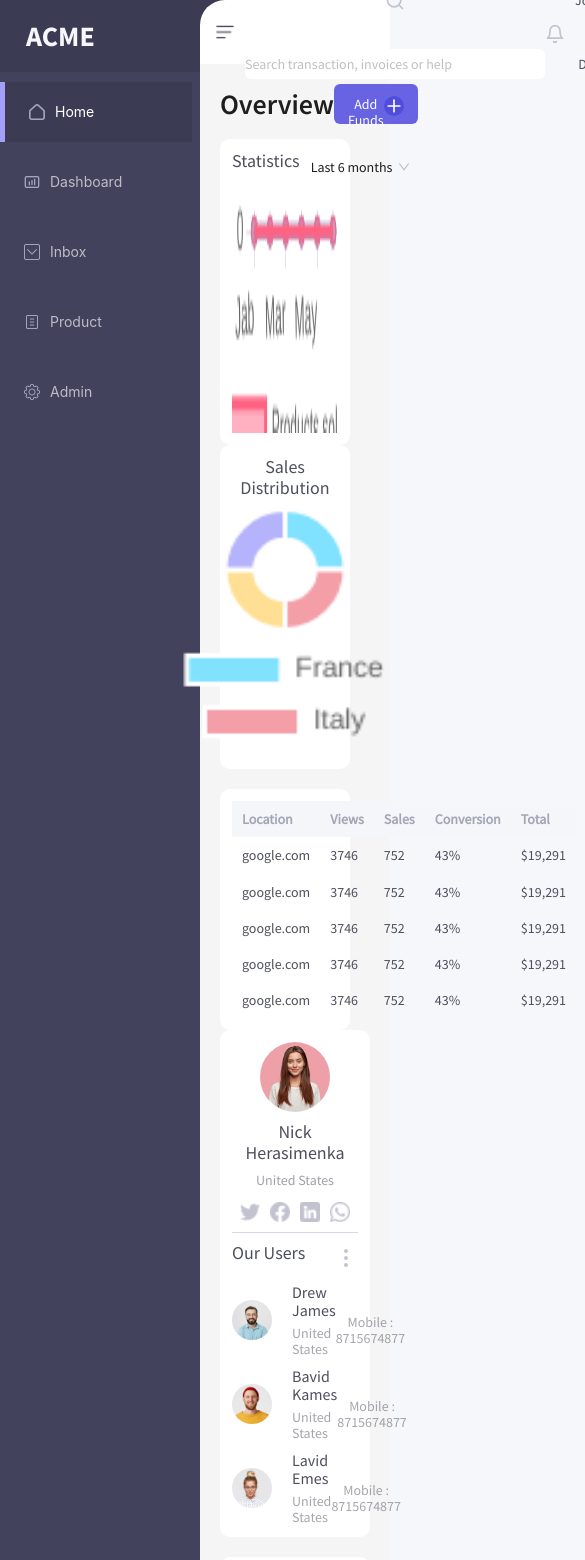
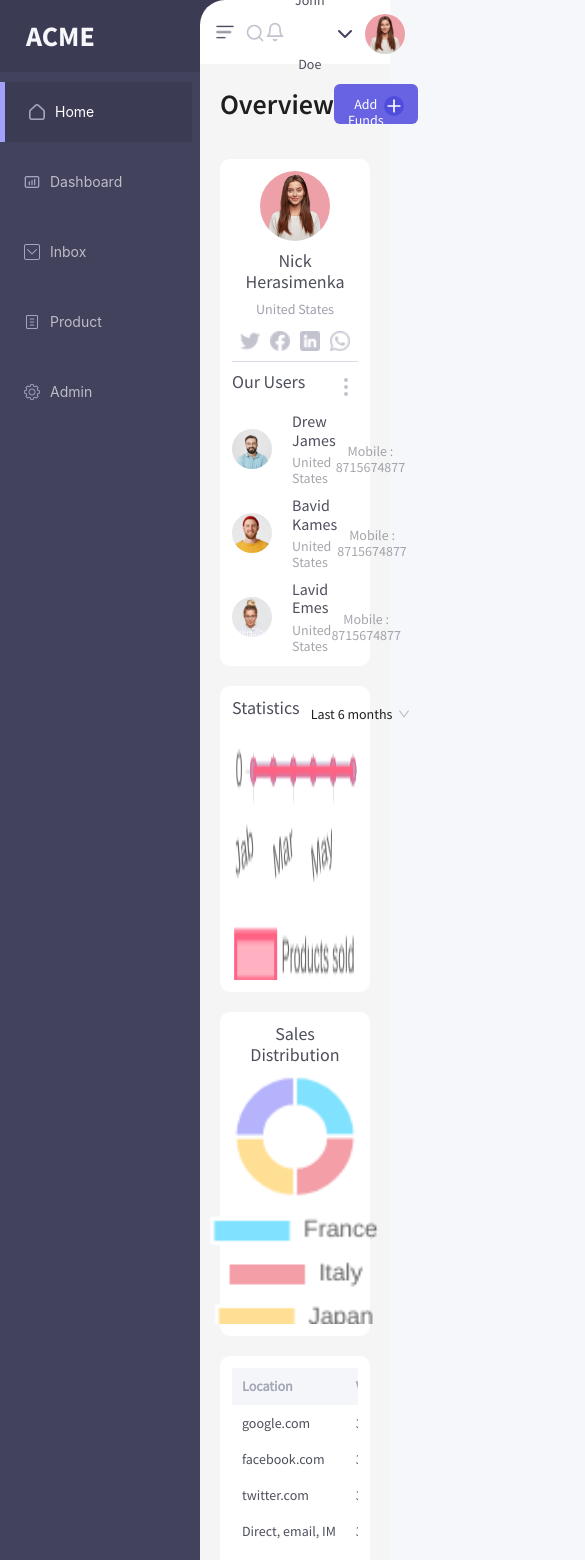
Before and after one commit to AllanRichardson304/Dashboard, a React (Create React App) app: page / in a window 390 px wide. Shown: the top 1560 px of the page, 585 px wide, since content can reach past the window. Built offline with nearby package versions, Linux system fonts and the light colour scheme.

Commit message:
UI Changes

```diff
--- a/src/App.scss
+++ b/src/App.scss
@@ -20,10 +20,6 @@ body {
 }
 
 .sidenav {
-  width: 29rem;
-  background-color: #43425D;
-  height: 100vh;
-
   &__logo {
     background-color: #3C3B54;
     color: #F5F7FB;
@@ -32,27 +28,6 @@ body {
     padding: 2rem 2.6rem;
     overflow: hidden;
     z-index: -1;
-  }
-
-  &__menu {
-    ul {
-      display: block;
-
-      li {
-        font-size: 1.8rem;
-        color: #fff;
-        font-family: 'SourceSansPro-Regular';
-        padding: 1.6rem 2rem 1.8rem;
-        cursor: pointer;
-        display: flex;
-        align-items: center;
-
-        img {
-          margin-right: 1rem;
-          width: 2rem;
-        }
-      }
-    }
   }
 }
 
@@ -454,3 +429,94 @@ table {
 
   }
 }
+.mst-2{
+  display: none;
+}
+@media (min-width: 320px) and (max-width: 480px){
+  .input-box{
+   width: 100%;
+   display: none;
+  }
+  .dashboard{
+    &__video-img{
+width: 100%;
+    }
+  }
+  .pr-2{
+    padding-right: 0;
+    margin-top: 2rem;
+  }
+  .mst-2{
+    margin-top: 2rem;
+  }
+  table {
+    overflow-x: auto;
+    white-space: nowrap;
+    display: block;
+  }
+  .mst-2{
+    display: block;
+  }
+  .profile-small{
+    display: none;
+  }
+}
+@media (min-width: 481px) and (max-width: 768px){
+  .input-box{
+   width: 100%;
+   display: none;
+  }
+  .dashboard{
+    &__video-img{
+width: 100%;
+    }
+  }
+  .pr-2{
+    padding-right: 0;
+    margin-top: 2rem;
+  }
+  .mst-2{
+    margin-top: 2rem;
+  }
+  table {
+    overflow-x: auto;
+    white-space: nowrap;
+    display: block;
+  }
+  .mst-2{
+    display: block;
+  }
+  .profile-small{
+    display: none;
+  }
+}
+@media (min-width: 789px) and (max-width: 1024px){
+  .input-box{
+   width: 100%;
+   display: none;
+  }
+  .dashboard{
+    &__video-img{
+width: 100%;
+    }
+  }
+  .pr-2{
+    padding-right: 0;
+    margin-top: 2rem;
+  }
+  .mst-2{
+    margin-top: 2rem;
+  }
+  table {
+    overflow-x: auto;
+    white-space: nowrap;
+    display: block;
+  }
+  .mst-2{
+    display: block;
+    margin-top: 2rem;
+  }
+  .profile-small{
+    display: none;
+  }
+}
--- a/src/components/layout/layout.jsx
+++ b/src/components/layout/layout.jsx
@@ -115,7 +115,7 @@ export const LayoutContent = () => {
                 </div>
               </div>
               <div className='header-search'>
-                <Dropdown
+                {/* <Dropdown
                   menu={{
                     itemsnof,
                   }}
@@ -123,10 +123,11 @@ export const LayoutContent = () => {
                 >
                   <a onClick={(e) => e.preventDefault()}>
                     <Space>
-                      <img className='search-icon' src={bell} alt="" />
+
                     </Space>
                   </a>
-                </Dropdown>
+                </Dropdown> */}
+                 <img className='search-icon' src={bell} alt="" />
 
                 <Dropdown
                   menu={{
--- a/src/components/pages/Dashboard/dashboard.jsx
+++ b/src/components/pages/Dashboard/dashboard.jsx
@@ -83,6 +83,71 @@ export const Dashboard = () => {
       <Row className='dashboard__flex-row'>
         <Col xs={24} sm={24} md={24} lg={24} xl={16} >
           <Row className='dashboard__flex-row'>
+          <Col xs={24} sm={24} md={24} lg={24} xl={24} className='mst-2'>
+
+<div className='dashboard__card'>
+  <div className='dashboard__profile-content'>
+    <div className='dashboard__profile-img'>
+      <img src={profileimg} alt="" />
+      <h4>Nick Herasimenka</h4>
+      <p>United States</p>
+      <div className="dashboard__socialmedia">
+        <img src={twitter} alt="" />
+        <img src={facebook} alt="" />
+        <img src={linkedin} alt="" />
+        <img src={whatsapp} alt="" />
+      </div>
+    </div>
+
+  </div>
+  <div className='dashboard__userslist'>
+    <h5>Our Users</h5>
+    <img src={more} alt="" />
+  </div>
+  <div className='dashboard__userslist'>
+    <div className='d-flex'>
+      <div className='dashboard__userprofile'>
+        <img src={profilethree} alt="" />
+      </div>
+      <div className='dashboard__username'>
+        <h4>Drew James</h4>
+        <h6>United States</h6>
+      </div>
+    </div>
+    <div className='dashboard__phtxt'>
+      <h3>Mobile : 8715674877</h3>
+    </div>
+  </div>
+  <div className='dashboard__userslist'>
+    <div className='d-flex'>
+      <div className='dashboard__userprofile'>
+        <img src={profiletwo} alt="" />
+      </div>
+      <div className='dashboard__username'>
+        <h4>Bavid Kames</h4>
+        <h6>United States</h6>
+      </div>
+    </div>
+    <div className='dashboard__phtxt'>
+      <h3>Mobile : 8715674877</h3>
+    </div>
+  </div>
+  <div className='dashboard__userslist'>
+    <div className='d-flex'>
+      <div className='dashboard__userprofile'>
+        <img src={profilefour} alt="" />
+      </div>
+      <div className='dashboard__username'>
+        <h4>Lavid Emes</h4>
+        <h6>United States</h6>
+      </div>
+    </div>
+    <div className='dashboard__phtxt'>
+      <h3>Mobile : 8715674877</h3>
+    </div>
+  </div>
+</div>
+</Col>
             <Col xs={24} sm={24} md={24} lg={24} xl={12} className="pr-2">
               <div className='dashboard__card'>
                 <div className='dashboard__card-title'>
@@ -148,28 +213,28 @@ export const Dashboard = () => {
                       <td>$19,291</td>
                     </tr>
                     <tr>
-                      <td>google.com</td>
+                      <td>facebook.com</td>
                       <td>3746</td>
                       <td>752</td>
                       <td>43%</td>
                       <td>$19,291</td>
                     </tr>
                     <tr>
-                      <td>google.com</td>
+                      <td>twitter.com</td>
                       <td>3746</td>
                       <td>752</td>
                       <td>43%</td>
                       <td>$19,291</td>
                     </tr>
                     <tr>
-                      <td>google.com</td>
+                      <td>Direct, email, IM</td>
                       <td>3746</td>
                       <td>752</td>
                       <td>43%</td>
                       <td>$19,291</td>
                     </tr>
                     <tr>
-                      <td>google.com</td>
+                      <td>linkedin.com</td>
                       <td>3746</td>
                       <td>752</td>
                       <td>43%</td>
@@ -185,7 +250,7 @@ export const Dashboard = () => {
         </Col>
         <Col xs={24} sm={24} md={24} lg={24} xl={8} >
           <Row>
-            <Col xs={24} sm={24} md={24} lg={24} xl={24} className='dashboard__flex-row-block'>
+            <Col xs={24} sm={24} md={24} lg={24} xl={24} className='mt-3 profile-small'>
 
               <div className='dashboard__card'>
                 <div className='dashboard__profile-content'>
```
